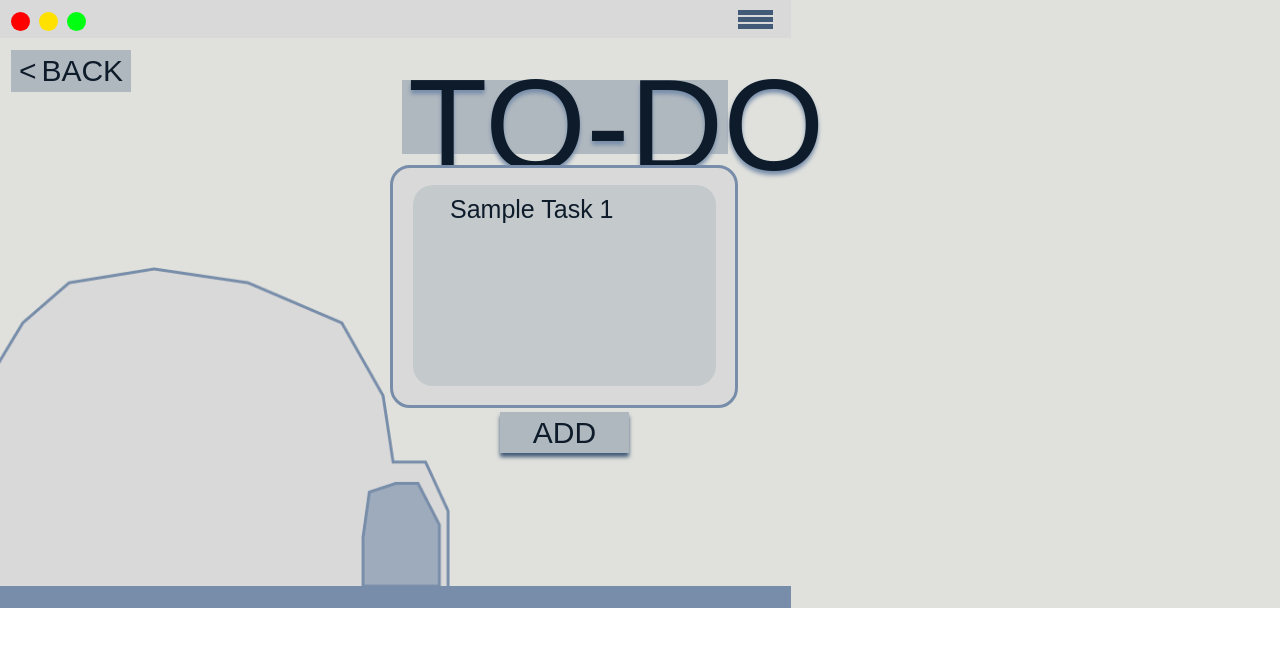
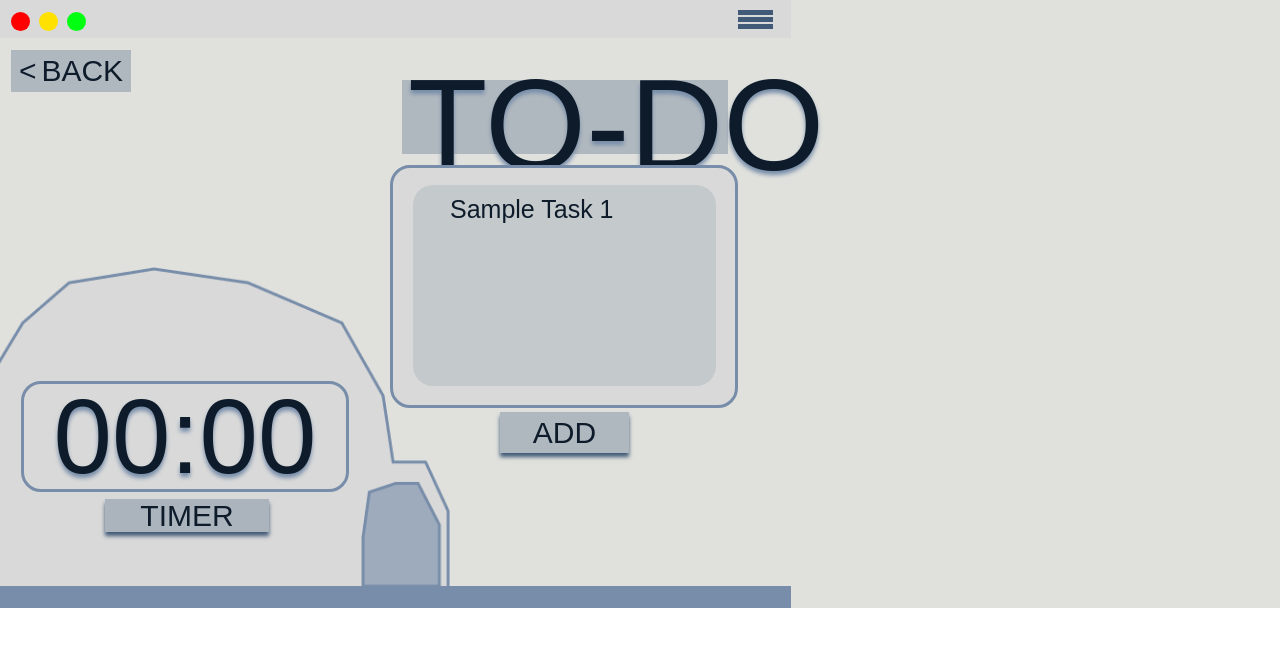
Before and after one commit to jbug16/GWC-Browser-Pet, a React app in the folder react-app/: page / in a window 1280 px wide. Built offline with nearby package versions, Linux system fonts and the light colour scheme; a web font is replaced by a local one.

Commit message:
Added timer display and button to go to timer page

```diff
--- a/react-app/src/pages/ToDoList.jsx
+++ b/react-app/src/pages/ToDoList.jsx
@@ -1,7 +1,7 @@
 import '../styles/ToDoList.css';
 import igloo from '../assets/Igloo.png';
 import PopupPage from './AddPopUp.jsx';
-import { useState } from "react";
+import { useEffect, useState } from "react";
 
 function TodoList() {
     const dots = [
@@ -17,6 +17,31 @@ function TodoList() {
     ];
 
     const [showAddPopup, setShowAddPopup] = useState(false);
+    const [seconds, setSeconds] = useState(0);
+
+    useEffect(() => {
+        let startTime = localStorage.getItem ("timerStart");
+        if(!startTime) {
+            startTime = Date.now();
+            localStorage.setItem("timerStart", startTime);
+        } else {
+            startTime = parseInt(startTime, 10);
+        }
+
+        const interval = setInterval(() => {
+            const now = Date.now();
+            const elapsed = Math.floor ((now - startTime) / 1000);
+            setSeconds(elapsed);
+        }, 1000);
+
+        return () => clearInterval(interval);
+    }, []);
+
+    const formatTime = (secs) => {
+        const h = String(Math.floor(secs / 3600)).padStart(2, "0");
+        const m = String(Math.floor((secs % 3600) / 60)).padStart(2, "0");
+        return `${h}:${m}`;
+    };
 
     return (
         <div className="todo-container">
@@ -52,6 +77,15 @@ function TodoList() {
             </button>
 
             {showAddPopup && <PopupPage onClose={() => setShowAddPopup(false)} />}
+
+            <div className="timer-card">
+                <p className="timer-display">{formatTime(seconds)}</p>
+            </div>
+
+            <button className="btn-timer" onClick={() => alert('Go to set timer page')}>
+                TIMER
+            </button>
+
         </div>
     );
 }
--- a/react-app/src/styles/ToDoList.css
+++ b/react-app/src/styles/ToDoList.css
@@ -142,3 +142,43 @@
     border: none;
     box-shadow: 0px 4px 4px #415A77;
 }
+
+.timer-card {
+    position: absolute;
+    top: 381px;
+    left: 21px;
+    width: 322px;
+    height: 105px;
+    background-color: #D9D9D9;
+    border: 3px solid #778DA9;
+    border-radius: 20px;
+    font-family: 'jersey 25', sans-serif;
+    justify-content: center;
+    text-align: center;
+    align-items: center;
+    display: flex;
+}
+
+.timer-display {
+    font-size: 105px;
+    color: #0D1B2A;
+    text-shadow: 0px 4px 4px #778da9;
+}
+
+.btn-timer {
+    position: absolute;
+    top: 499px;
+    left: 105px;
+    width: 164px;
+    height: 33px;
+    background-color: rgba(65, 90, 119, 0.3);
+    font-family: 'Jersey 25', sans-serif;
+    font-size: 30px;
+    color: #0D1B2A;
+    display: flex;
+    align-items: center;
+    justify-content: center;
+    padding: 0;
+    border: none;
+    box-shadow: 0px 4px 4px #415A77;
+}
```
